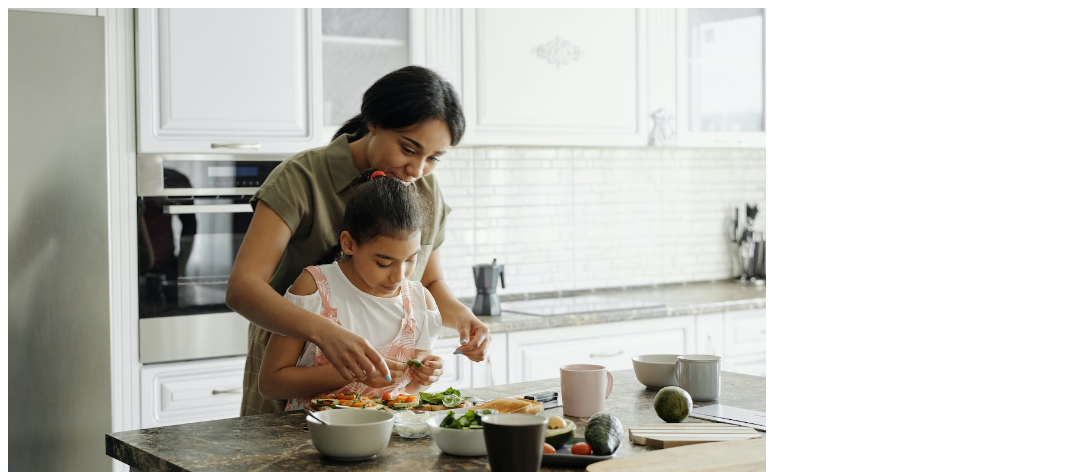
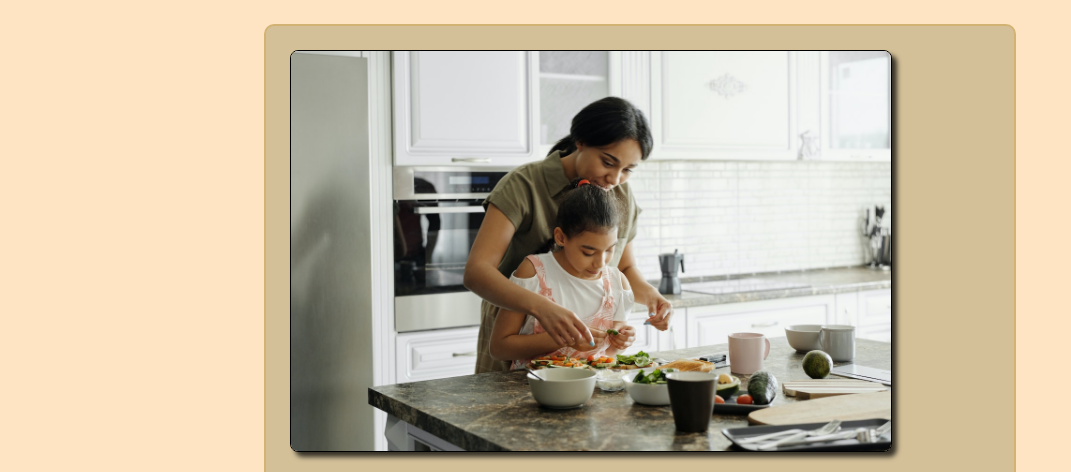
Before and after one commit to sadsultan/Odin_Recipes, a plain HTML site: page html_files/index.html in a window 1280 px wide. Shown: the top 472 px of the page, without its empty margins (0-1071 px from the left). Drawn offline with Linux system fonts and the light colour scheme.

Commit message:
Added the styles.css file to style the home page better.

```diff
--- a/css_files/style.css
+++ b/css_files/style.css
@@ -0,0 +1,19 @@
+* {
+    background-color: rgb(255, 228, 196);
+}
+body {
+    background-color: rgba(109, 110, 55, 0.3);
+    font-family: Arial, Helvetica, sans-serif;
+    width: 700px;
+    margin: 1.5rem auto;
+    padding: 1.5rem;
+    border: 2px solid rgba(210, 147, 30, 0.297);
+    border-radius: 10px;
+}
+
+img {
+    width : 600px;
+    border: black 1px solid;
+    box-shadow: 5px 5px 5px rgba(0,0,0,0.75);
+    border-radius: 8px;
+}
--- a/html_files/index.html
+++ b/html_files/index.html
@@ -7,8 +7,8 @@
     <title>Homepage</title>
 </head>
 <body>
-    <img src="/images/family_cooking.jpg" alt="A mother and her daughter cooking together" width="60%" id="top"><br>
-
+    <img src="/images/family_cooking.jpg" alt="A mother and her daughter cooking together" id="top">
+    <br>
     <h1>Cooking for all</h1>
     <p> Here at cooking for all we believe that everyone should be able to cook. We have a <br>
         wide range of recipes for all skill levels. We also have a wide range of recipes for <br>
```
